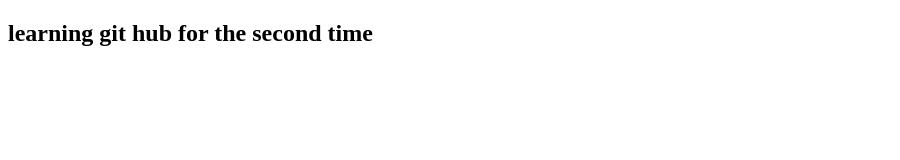
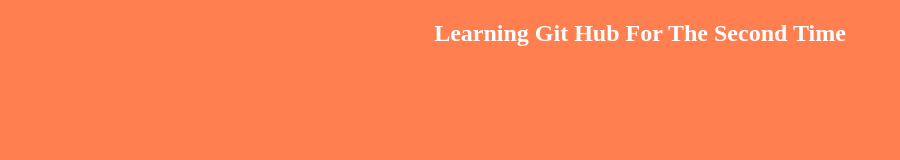
Before and after one commit to Crosshairs532/F_git_repo, a plain HTML site: page index.html in a window 1280 px wide. Shown: the whole page, without its empty margins (0-900 px from the left). Drawn offline with Linux system fonts and the light colour scheme.

Commit message:
again commit

```diff
--- a/index.html
+++ b/index.html
@@ -5,6 +5,7 @@
     <meta charset="UTF-8">
     <meta name="viewport" content="width=device-width, initial-scale=1.0">
     <title>My First Repository</title>
+    <link rel="stylesheet" href="style.css">
 </head>
 
 <body>
--- /dev/null
+++ b/style.css
@@ -0,0 +1,12 @@
+body {
+    background-color: coral;
+    font-family: 'Times New Roman', Times, serif;
+    text-transform: capitalize;
+}
+
+h2 {
+    text-align: center;
+    color: white;
+    /* font-size: larger; */
+    font-weight: bold;
+}
```
